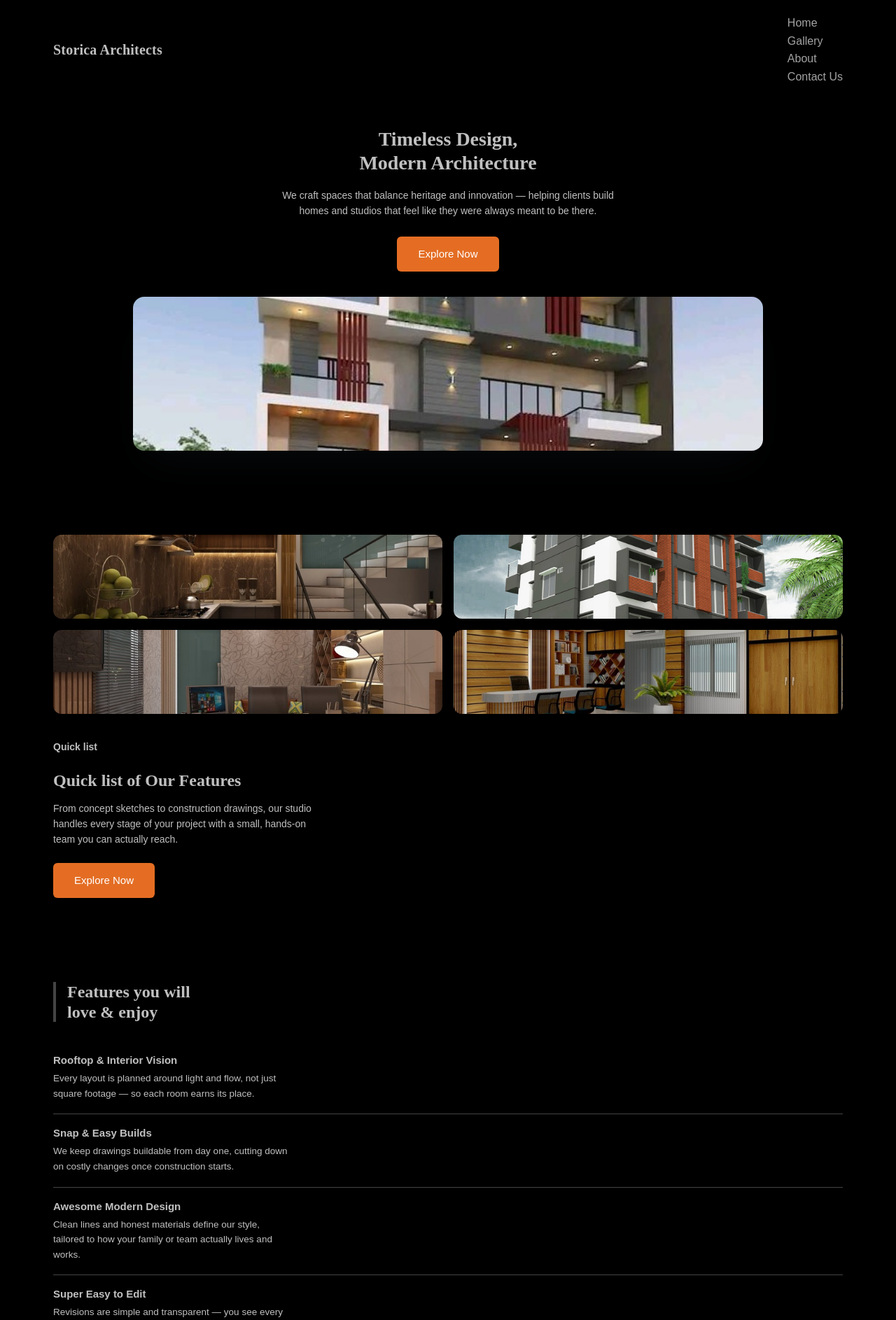
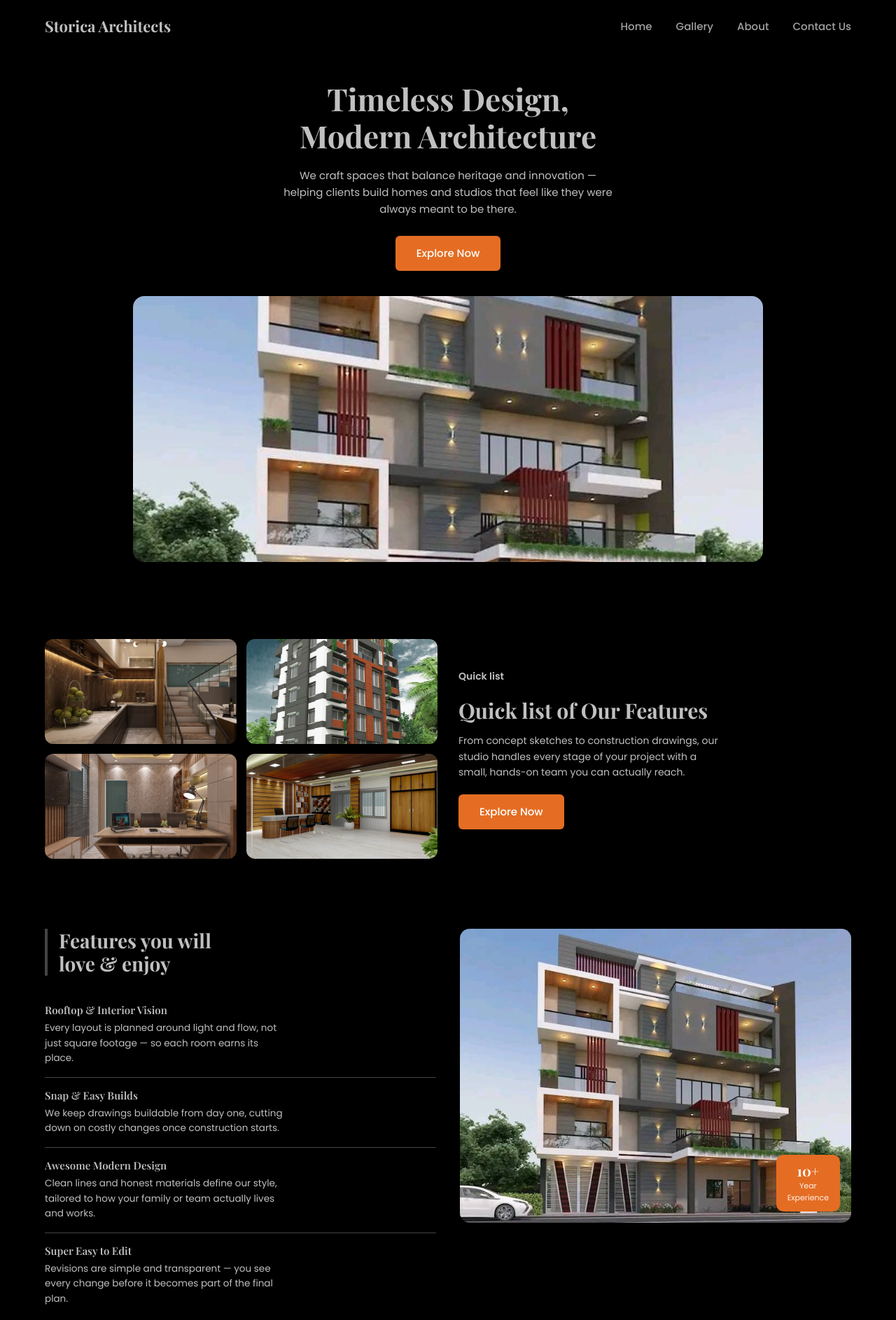
Before and after one commit to meem96-gif/storica-architects-website, a plain HTML site: page index.html in a window 1280 px wide. Shown: the top 1886 px of the page at 70% size. Drawn offline with nearby package versions, Linux system fonts and the light colour scheme.

Commit message:
update html and css media quries

```diff
--- a/index.html
+++ b/index.html
@@ -5,7 +5,7 @@
 <meta name="viewport" content="width=device-width, initial-scale=1.0">
 <title>Storica Architects</title>
 <link rel="preconnect" href="https://fonts.googleapis.com">
-<link href="images/WhatsApp Image 2026-02-28 at 4.46.33 PM.jpeg" rel="">
+<link href="https://fonts.googleapis.com/css2?family=Playfair+Display:wght@600;700&family=Poppins:wght@400;500;600;700&display=swap" rel="stylesheet">
 <link rel="stylesheet" href="styles/styles.css">
 <link rel="shortcut icon" href="images/Untitled design (3).png" type="image/x-icon">
 </head>
@@ -15,17 +15,14 @@
     <nav class="wrap">
       <div class="logo">Storica Architects</div>
       <ul class="nav-links">
-
-        <!-- li.nav-links*4>a.nav-link -->
-
-      <li class="nav-items"><a href="" class="nav-link">Home</a></li>
-      <li class="nav-items"><a href="" class="nav-link">Gallery</a></li>
-      <li class="nav-items"><a href="" class="nav-link">About</a></li>
-      <li class="nav-items"><a href="" class="nav-link">Contact Us</a></li>
-
-
-
+        <li class="nav-items"><a href="" class="nav-link">Home</a></li>
+        <li class="nav-items"><a href="" class="nav-link">Gallery</a></li>
+        <li class="nav-items"><a href="" class="nav-link">About</a></li>
+        <li class="nav-items"><a href="" class="nav-link">Contact Us</a></li>
       </ul>
+      <button class="menu-toggle" onclick="document.querySelector('.nav-links').classList.toggle('open')">
+        <span></span><span></span><span></span>
+      </button>
     </nav>
   </header>
 
@@ -134,7 +131,7 @@
   </section>
 
   <footer>
-    All rights reserved copyright & copy; Storica Architects, coding page design
+    All rights reserved copyright &copy; Storica Architects, coding page design
   </footer>
 
 </body>
--- a/styles/styles.css
+++ b/styles/styles.css
@@ -6,7 +6,6 @@
   --ink-soft: #6b7280;
   --white: #ffffff;
   --border: #ece3d6;
-  --radius: 10px;
 }
 
 * { box-sizing: border-box; margin: 0; padding: 0; }
@@ -43,11 +42,9 @@ img { max-width: 100%; display: block; }
   font-size: 15px;
   border: none;
   cursor: pointer;
-  transition: transform .15s ease, box-shadow .15s ease;
 }
-.btn:hover { transform: translateY(-2px); box-shadow: 0 8px 20px rgba(240,120,46,.3); }
 
-/* NAV */
+/* ===== NAV — matches the real <ul class="nav-links"><li class="nav-items"><a class="nav-link"> markup ===== */
 header {
   background: var(--cream);
   padding: 20px 0;
@@ -58,31 +55,36 @@ nav.wrap {
   align-items: center;
   justify-content: space-between;
   position: relative;
-  list-style: none;
-
 }
 .logo {
   font-family: 'Playfair Display', serif;
   font-weight: 700;
   font-size: 20px;
-  letter-spacing: .2px;
 }
 
-
-.nav-links.open { display: flex; }
-.nav-links a { opacity: .85; }
-.nav-links a:hover { opacity: 1; color: var(--orange); }
-.nav-links ul {
-  list-style: none;
-  padding: 0;
-  margin: 0;
-}
+/* Base = mobile: hidden dropdown list */
 .nav-links {
   list-style: none;
+  position: absolute;
+  top: 56px;
+  left: 0;
+  right: 0;
+  background: var(--cream);
+  flex-direction: column;
+  align-items: center;
+  gap: 18px;
+  padding: 18px 0;
+  font-size: 15px;
+  font-weight: 500;
+  display: none;
 }
+.nav-links.open { display: flex; }
+.nav-items { list-style: none; }
+.nav-link { opacity: .85; }
+.nav-link:hover { opacity: 1; color: var(--orange); }
 
-/* Hamburger — visible by default (mobile) */
-/* .menu-toggle { */
+/* Hamburger — visible by default on mobile */
+.menu-toggle {
   display: flex;
   flex-direction: column;
   justify-content: center;
@@ -92,32 +94,22 @@ nav.wrap {
   background: none;
   border: none;
   cursor: pointer;
-  z-index: 20;
 }
 .menu-toggle span {
-  display: none;
+  display: block;
   width: 26px;
   height: 2px;
   background: var(--ink);
 }
 
-/* HERO */
+/* ===== HERO ===== */
 .hero {
   background: var(--cream);
   padding: 40px 0 60px;
   text-align: center;
 }
-.hero h1 {
-  font-size: 28px;
-  max-width: 640px;
-  margin: 0 auto 18px;
-}
-.hero p {
-  max-width: 480px;
-  margin: 0 auto 26px;
-  color: var(--ink-soft);
-  font-size: 14px;
-}
+.hero h1 { font-size: 26px; max-width: 640px; margin: 0 auto 18px; }
+.hero p { max-width: 480px; margin: 0 auto 26px; color: var(--ink-soft); font-size: 14px; }
 .hero-img {
   margin-top: 36px;
   border-radius: 16px;
@@ -125,67 +117,32 @@ nav.wrap {
   max-width: 900px;
   margin-left: auto;
   margin-right: auto;
-  box-shadow: 0 30px 60px -20px rgba(31,39,51,.25);
 }
-.hero-img img { width: 100%; height: 220px; object-fit: cover; }
+.hero-img img { width: 100%; height: 200px; object-fit: cover; }
 
-/* QUICK FEATURES */
-.quick { padding: 60px 0; }
-.quick .wrap {
-  display: grid;
-  grid-template-columns: 1fr;
-  gap: 36px;
-  align-items: center;
-}
-.quick-imgs {
-  display: grid;
-  grid-template-columns: 1fr 1fr;
-  gap: 16px;
-}
-.quick-imgs img {
-  border-radius: 12px;
-  height: 120px;
-  width: 100%;
-  object-fit: cover;
-}
+/* ===== QUICK FEATURES ===== */
+.quick { padding: 50px 0; }
+.quick .wrap { display: grid; grid-template-columns: 1fr; gap: 30px; align-items: center; }
+.quick-imgs { display: grid; grid-template-columns: 1fr 1fr; gap: 14px; }
+.quick-imgs img { border-radius: 12px; height: 110px; width: 100%; object-fit: cover; }
 .eyebrow { color: var(--orange); font-weight: 600; }
-.quick-copy h2 { font-size: 24px; margin: 4px 0 14px; }
-.quick-copy p {
-  color: var(--ink-soft);
-  font-size: 14px;
-  margin-bottom: 22px;
-  max-width: 380px;
-}
+.quick-copy h2 { font-size: 22px; margin: 4px 0 14px; }
+.quick-copy p { color: var(--ink-soft); font-size: 14px; margin-bottom: 20px; max-width: 380px; }
 
-/* FEATURES LOVE */
-.love { background: var(--cream); padding: 60px 0; }
-.love .wrap {
-  display: grid;
-  grid-template-columns: 1fr;
-  gap: 40px;
-  align-items: flex-start;
-}
-.love h2 {
-  font-size: 24px;
-  border-left: 4px solid var(--orange);
-  padding-left: 16px;
-  margin-bottom: 28px;
-}
-.love-item { border-top: 1px solid var(--border); padding: 18px 0; }
+/* ===== FEATURES LOVE ===== */
+.love { background: var(--cream); padding: 50px 0; }
+.love .wrap { display: grid; grid-template-columns: 1fr; gap: 34px; align-items: flex-start; }
+.love h2 { font-size: 22px; border-left: 4px solid var(--orange); padding-left: 16px; margin-bottom: 24px; }
+.love-item { border-top: 1px solid var(--border); padding: 16px 0; }
 .love-item:first-of-type { border-top: none; }
-.love-item h3 {
-  font-family: 'Poppins', sans-serif;
-  font-size: 15px;
-  font-weight: 600;
-  margin-bottom: 6px;
-}
+.love-item h3 { font-size: 15px; font-weight: 600; margin-bottom: 6px; }
 .love-item p { color: var(--ink-soft); font-size: 13.5px; max-width: 340px; }
 .love-visual { position: relative; border-radius: 14px; overflow: hidden; }
-.love-visual img { width: 100%; height: 260px; object-fit: cover; }
+.love-visual img { width: 100%; height: 220px; object-fit: cover; }
 .badge {
   position: absolute;
-  bottom: 18px;
-  right: 18px;
+  bottom: 16px;
+  right: 16px;
   background: var(--orange);
   color: #fff;
   padding: 12px 16px;
@@ -196,15 +153,15 @@ nav.wrap {
 .badge strong { display: block; font-size: 20px; font-family: 'Playfair Display', serif; }
 .badge span { font-size: 11px; opacity: .9; }
 
-/* FACTS */
-.facts { padding: 60px 0; text-align: center; }
-.facts h2 { font-size: 24px; margin-bottom: 10px; }
-.facts > .wrap > p { color: var(--ink-soft); font-size: 14px; max-width: 420px; margin: 0 auto 36px; }
-.facts-grid { display: grid; grid-template-columns: 1fr; gap: 16px; }
-.fact-card { border: 1px solid var(--border); border-radius: 12px; padding: 24px 14px; }
+/* ===== FACTS ===== */
+.facts { padding: 50px 0; text-align: center; }
+.facts h2 { font-size: 22px; margin-bottom: 10px; }
+.facts > .wrap > p { color: var(--ink-soft); font-size: 14px; max-width: 420px; margin: 0 auto 30px; }
+.facts-grid { display: grid; grid-template-columns: 1fr; gap: 14px; }
+.fact-card { border: 1px solid var(--border); border-radius: 12px; padding: 22px 14px; }
 .fact-icon {
   width: 40px; height: 40px;
-  margin: 0 auto 14px;
+  margin: 0 auto 12px;
   border-radius: 10px;
   background: var(--peach);
   display: flex; align-items: center; justify-content: center;
@@ -214,23 +171,22 @@ nav.wrap {
 .fact-card strong { display: block; font-family: 'Playfair Display', serif; font-size: 22px; }
 .fact-card span { color: var(--ink-soft); font-size: 12.5px; }
 
-/* SPONSORS */
-.sponsors { padding: 30px 0 70px; text-align: center; }
+/* ===== SPONSORS ===== */
+.sponsors { padding: 30px 0 60px; text-align: center; }
 .sponsors h2 { font-size: 20px; margin-bottom: 10px; }
-.sponsors p { color: var(--ink-soft); font-size: 13.5px; max-width: 400px; margin: 0 auto 32px; }
+.sponsors p { color: var(--ink-soft); font-size: 13.5px; max-width: 400px; margin: 0 auto 28px; }
 .sponsor-row {
   display: flex;
   justify-content: center;
   align-items: center;
   flex-wrap: wrap;
-  gap: 24px;
+  gap: 20px;
   opacity: .6;
   font-weight: 600;
   font-size: 15px;
-  letter-spacing: .5px;
 }
 
-/* FOOTER */
+/* ===== FOOTER ===== */
 footer {
   background: var(--peach);
   padding: 18px 0;
@@ -239,21 +195,51 @@ footer {
   color: var(--ink-soft);
 }
 
-/* MEDIA RESPONSE */  /* All Phones */
+/* ============================================
+   RESPONSIVE — mobile-first, 3 breakpoints
+   ============================================ */
 
-@media (max-width: 479px) { /* Styles for tiny phones */ }
-@media (min-width: 480px) and (max-width: 767px) { /* Styles for larger or landscape phones */ }
-@media (max-width: 767px) { /* Styles targeting all smartphones */ }
-@media (min-width: 768px) and (max-width: 991px) { /* Styles for iPads and portrait tablets */ }
-@media (min-width: 992px) and (max-width: 1024px) { /* Styles for landscape tablets */ }
-@media (min-width: 1025px) and (max-width: 1200px) { /* Styles for standard laptops */ }
-@media (min-width: 1201px) { /* Styles for large desktop monitors */ }
+@media (min-width: 768px) {
+  .hero h1 { font-size: 34px; }
+  .hero p { font-size: 15px; }
+  .hero-img img { height: 300px; }
+  .quick-imgs img { height: 150px; }
+  .love-visual img { height: 340px; }
+  .facts-grid { grid-template-columns: repeat(2, 1fr); }
+}
 
+@media (min-width: 1025px) {
+  .nav-links {
+    position: static;
+    display: flex !important;
+    flex-direction: row;
+    align-items: center;
+    background: none;
+    padding: 0;
+    gap: 34px;
+  }
+  .menu-toggle { display: none; }
 
+  .quick .wrap,
+  .love .wrap { grid-template-columns: 1fr 1fr; }
+  .facts-grid { grid-template-columns: repeat(4, 1fr); }
 
+  .logo { font-size: 22px; }
+  .hero h1 { font-size: 44px; }
+  .hero-img img { height: 380px; }
+  .quick-copy h2 { font-size: 30px; }
+  .love h2 { font-size: 28px; }
+  .love-visual img { height: 420px; }
+}
 
+@media (min-width: 1280px) {
+  .wrap { max-width: 1200px; padding: 0 24px; }
+}
 
-/* ================= THEME OVERRIDE (must stay last) ================= */
+/* ============================================
+   BLACK / SILVER THEME — must stay last.
+   Nothing goes below this except its exceptions.
+   ============================================ */
 
 * {
   background-color: #000000 !important;
```
